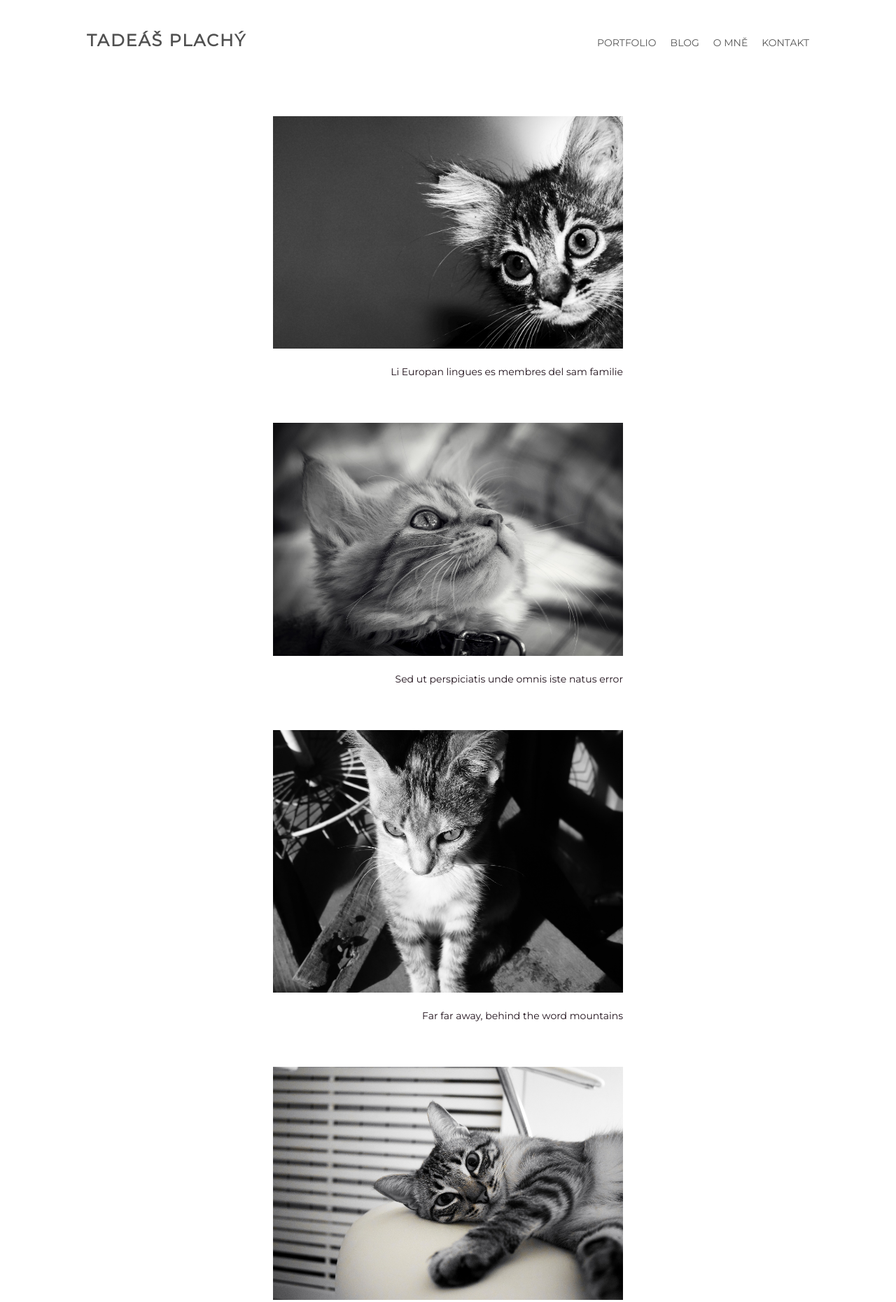
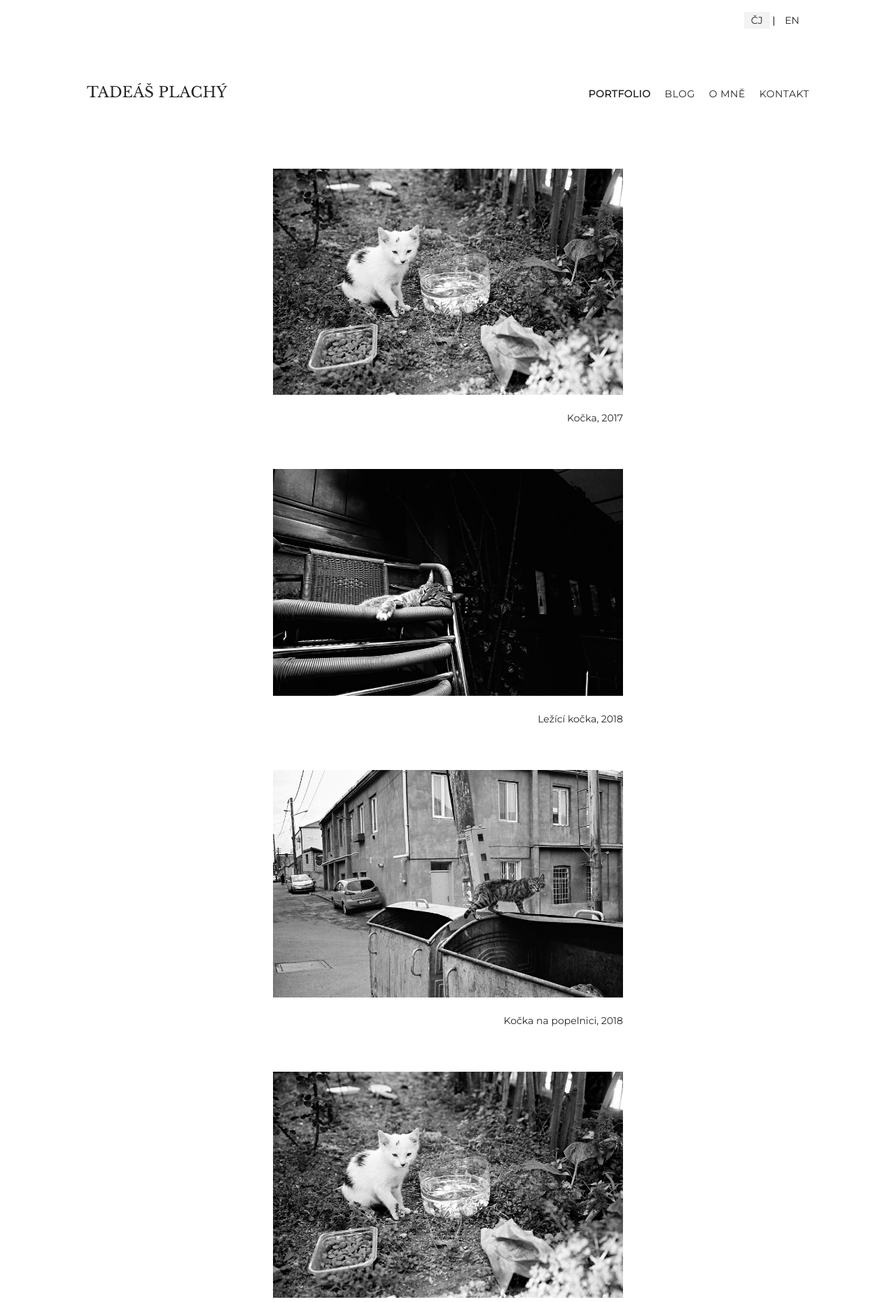
Before and after one commit to sarcino/photo-portfolio, a plain HTML site: page portfolio.html in a window 1280 px wide. Shown: the top 1860 px of the page at 70% size. Drawn offline with nearby package versions, Linux system fonts and the light colour scheme.

Commit message:
photos, colors

```diff
--- a/portfolio.html
+++ b/portfolio.html
@@ -4,18 +4,19 @@
 <head>
     <meta name="viewport" content="width=device-width, initial-scale=1">
     <link href="https://fonts.googleapis.com/css?family=Montserrat&amp;subset=latin-ext" rel="stylesheet">
+    <link href="https://fonts.googleapis.com/css?family=Libre+Baskerville&amp;subset=latin-ext" rel="stylesheet">
     <link rel="stylesheet" href="style.css">
     <script src="https://ajax.aspnetcdn.com/ajax/jQuery/jquery-3.2.1.min.js"></script>
     <title>Tadeáš Plachý | portfolio</title>
 </head>
 
 <body>
-    <div class="#wrapper">
+     <div class="language"><a href="#" class="active">ČJ</a> | <a href="#">EN</a></div>
         <header>
             <h1><a href="#">Tadeáš Plachý</a></h1>
             <nav>
                 <ul>
-                    <li><a href="#">Portfolio</a></li>
+                    <li><a href="#" class="active">Portfolio</a></li>
                     <li><a href="http://fejkolejka.blogspot.cz">Blog</a></li>
                     <li><a href="#">O mně</a></li>
                     <li><a href="#">Kontakt</a></li>
@@ -25,43 +26,45 @@
         <main>
 
             <figure>
-                <a href="#"><img src="images/cat.jpg" /></a>
-                <figcaption><a href="#">Li Europan lingues es membres del sam familie</a></figcaption>
+                <a href="#"><img src="images/32085072_10211740888145686_5281784698530430976_n.jpg" /></a>
+                <figcaption><a href="#">Kočka, 2017</a></figcaption>
             </figure>
 
 
             <figure>
-                <img src="images/cat2.jpg" />
-                <figcaption><a href="#">Sed ut perspiciatis unde omnis iste natus error</a></figcaption>
+                <img src="images/32170001_10211740890345741_169226539005640704_n.jpg" />
+                <figcaption><a href="#">Ležící kočka, 2018</a></figcaption>
             </figure>
 
             <figure>
-                <img src="images/cat3.jpg" />
-                <figcaption><a href="#">Far far away, behind the word mountains</a></figcaption>
+                <img src="images/32116297_10211740888945706_5830879482591838208_n.jpg" />
+                <figcaption><a href="#">Kočka na popelnici, 2018</a></figcaption>
             </figure>
 
             <figure>
-                <img src="images/cat4.jpg" />
-                <figcaption><a href="#">A wonderful serenity</a></figcaption>
+                <img src="images/32085072_10211740888145686_5281784698530430976_n.jpg" />
+                <figcaption><a href="#">Mňau experience, 2018</a></figcaption>
             </figure>
 
             <figure>
-                <img src="images/cat.jpg" />
-                <figcaption><a href="#">The quick, brown fox jumps over a lazy dog</a></figcaption>
+                <img src="images/32170001_10211740890345741_169226539005640704_n.jpg" />
+                <figcaption><a href="#">Sladký život, 2018</a></figcaption>
             </figure>
 
              <figure>
-                <img src="images/cat3.jpg" />
-                 <figcaption><a href="#">Li Europan lingues es membres del sam familie</a></figcaption>
+                <img src="images/32116297_10211740888945706_5830879482591838208_n.jpg" />
+                 <figcaption><a href="#">Dobrodružný víkend, 2018</a></figcaption>
             </figure>
 
         </main>
 
         <footer>
+            <div class="wrapper">
             ikony fb, instagram
+            </div>
 
         </footer>
-    </div>
+
 
 
 </body>
--- a/style.less
+++ b/style.less
@@ -4,25 +4,42 @@
 }
 
 // VARIABLES
-@main-color: #505050;
-@grey-color: #575757;
-@black-color: #1f101a;
+@black-color: #262526;
+@light-color: #f3f3f3;
+@grey-color: #d7d8da;
 @font: 'Montserrat',
 sans-serif;
 
 html {
     font-family: @font;
     font-size: 14px;
-
 }
 
 body {
+    margin: 0px;
+}
+
+.language {
     max-width: 90vw;
-    margin: 0 auto;
+    text-align: right;
+    margin-top: 20px;
+
+    a {
+        text-decoration: none;
+        font-size: 14px;
+        color: @black-color;
+        padding: 3px 10px;
+    }
+
+    .active {
+        background-color: @light-color;
+    }
 }
 
 header {
-
+    max-width: 90vw;
+    margin: 0 auto;
+    margin-top: 40px;
     display: flex;
     align-items: baseline;
     flex-direction: row;
@@ -30,18 +47,24 @@ header {
     justify-content: space-between;
     padding: 30px 60px;
 
-
     h1 {
         text-transform: uppercase;
-        letter-spacing: 2px;
-        font-size: 1.7em;
+        font-family: 'Libre Baskerville', serif;
+        letter-spacing: 0.2px;
+        font-size: 1.5rem;
         line-height: 1;
-        font-weight: 700;
-
+        font-weight: 500;
+        transition: color 1.5s linear;
+        -webkit-transition: color 1.5s linear;
+        -moz-transition: color 1.5s linear;
 
         a {
             text-decoration: none;
-            color: @main-color;
+            color: @black-color;
+        }
+
+        a:hover {
+            color: @black-color;
         }
     }
 
@@ -50,27 +73,54 @@ header {
         display: flex;
         flex-direction: row;
         flex-wrap: nowrap;
-        color: @grey-color;
+
     }
 
     li:not(first-child) {
         margin-left: 20px;
 
         a {
+            color: @black-color;
+            font-size: 1rem;
+            text-transform: uppercase;
+            letter-spacing: 0.5px;
+            line-height: 1.8rem;
             text-decoration: none;
-            text-transform: uppercase;
-            color: @grey-color;
+            position: relative;
+        } // UNDERLINE
+        a:before {
+            content: "";
+            position: absolute;
+            width: 100%;
+            height: 2px;
+            bottom: -3px;
+            left: 0;
+            z-index: -1;
+            background-color: @black-color;
+            visibility: hidden;
+            -webkit-transform: scaleX(0);
+            transform: scaleX(0);
+            -webkit-transition: all 400ms cubic-bezier(0.215, 0.61, 0.355, 1);
+            transition: all 400ms cubic-bezier(0.215, 0.61, 0.355, 1);
         }
 
-        a:hover {
-            color: @black-color;
-            font-weight: 500;
-            text-decoration: underline;
+        a:hover:before {
+            visibility: visible;
+            -webkit-transform: scaleX(1);
+            transform: scaleX(1);
         }
+
+         .active {
+            font-weight: bold;
+        }
+
     }
 }
 
 main {
+
+    max-width: 90vw;
+    margin: 0 auto;
     display: flex;
     flex-direction: row;
     flex-wrap: wrap;
@@ -88,11 +138,7 @@ main {
             height: auto;
             opacity: 1;
             -webkit-transition: .3s linear;
-	       transition: .3s linear;
-        }
-
-        img:hover {
-            opacity: .8;
+            transition: .3s linear;
         }
 
         figcaption {
@@ -107,3 +153,19 @@ main {
         }
     }
 }
+
+footer {
+    background: @light-color;
+    border-top: 1px solid @grey-color;
+    height: 100px;
+    margin-top: 70px;
+
+    .wrapper {
+        max-width: 90vw;
+        margin: 0 auto;
+        display: flex;
+        flex-direction: row;
+        align-items: center;
+        height: 100px;
+    }
+}
```
Also changed, not shown: index.html (+2 -0 lines), images/32085072_10211740888145686_5281784698530430976_n.jpg (added), images/32116297_10211740888945706_5830879482591838208_n.jpg (added), images/32170001_10211740890345741_169226539005640704_n.jpg (added), style.css, 1 other file.
